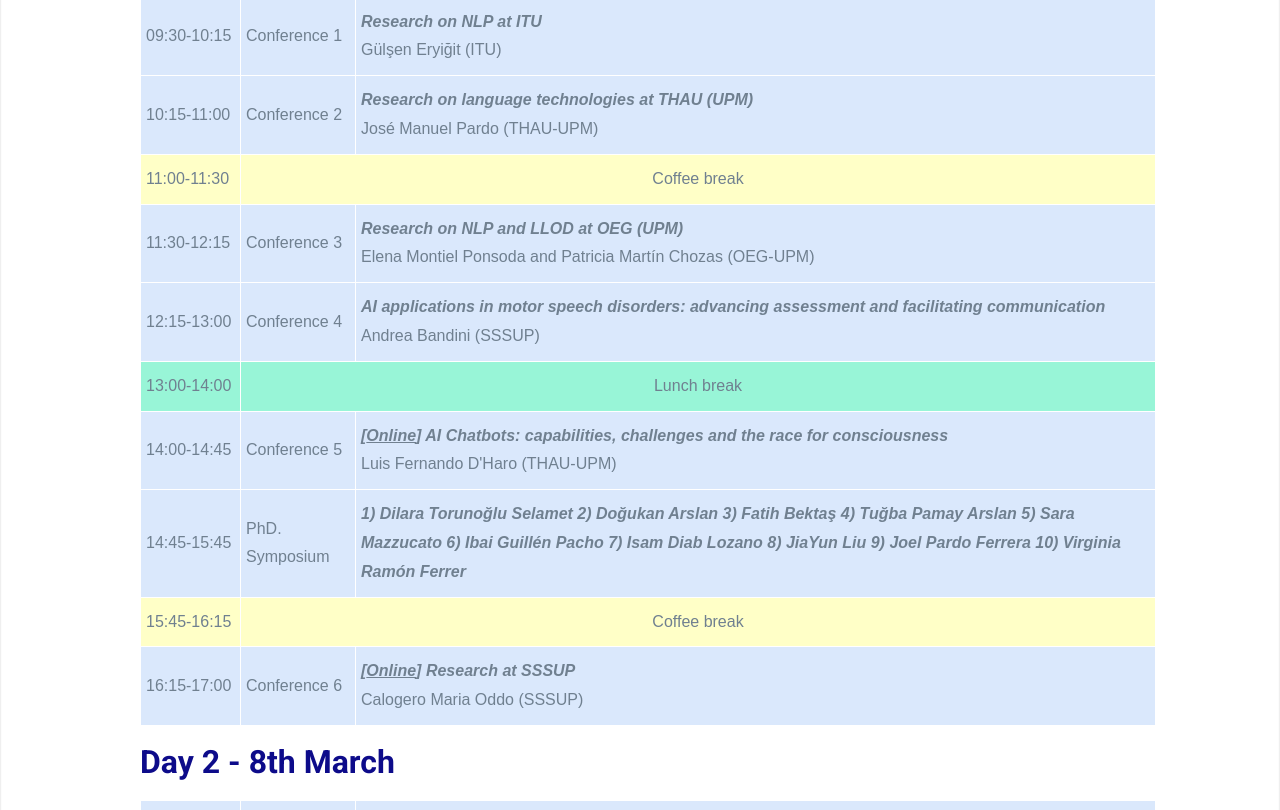
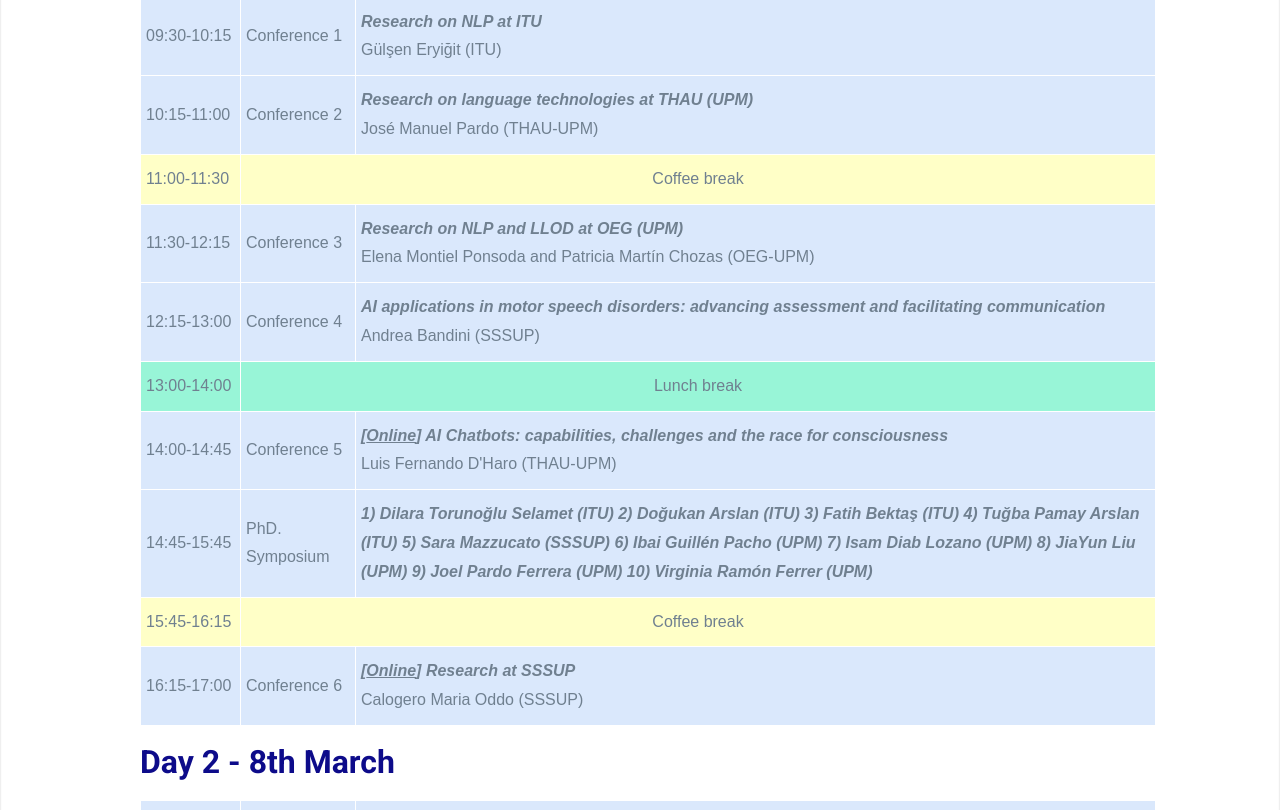
Before and after one commit to oeg-upm/eelisa-lt-workshop, a plain HTML site: page index.html in a window 1280 px wide. Shown: the part 290-1100 px from the top of the page. Drawn offline with Linux system fonts and the light colour scheme.

Commit message:
update index

```diff
--- a/index.html
+++ b/index.html
@@ -99,7 +99,7 @@
   <tr>
     <td class="tg-dxuu">14:45-15:45</td>
     <td class="tg-dxuu">PhD. Symposium</td>
-    <td class="tg-dxuu"><span style="font-style:italic">1) Dilara Torunoğlu Selamet 2) Doğukan Arslan 3) Fatih Bektaş 4) Tuğba Pamay Arslan 5) Sara Mazzucato 6) Ibai Guillén Pacho 7) Isam Diab Lozano 8) JiaYun Liu 9) Joel Pardo Ferrera 10) Virginia Ramón Ferrer
+    <td class="tg-dxuu"><span style="font-style:italic">1) Dilara Torunoğlu Selamet (ITU) 2) Doğukan Arslan (ITU) 3) Fatih Bektaş (ITU) 4) Tuğba Pamay Arslan (ITU) 5) Sara Mazzucato (SSSUP) 6) Ibai Guillén Pacho (UPM) 7) Isam Diab Lozano (UPM) 8) JiaYun Liu (UPM) 9) Joel Pardo Ferrera (UPM) 10) Virginia Ramón Ferrer (UPM)
 
 </span><br><span style="font-weight:400;font-style:normal"></span></td>
   </tr>
```
